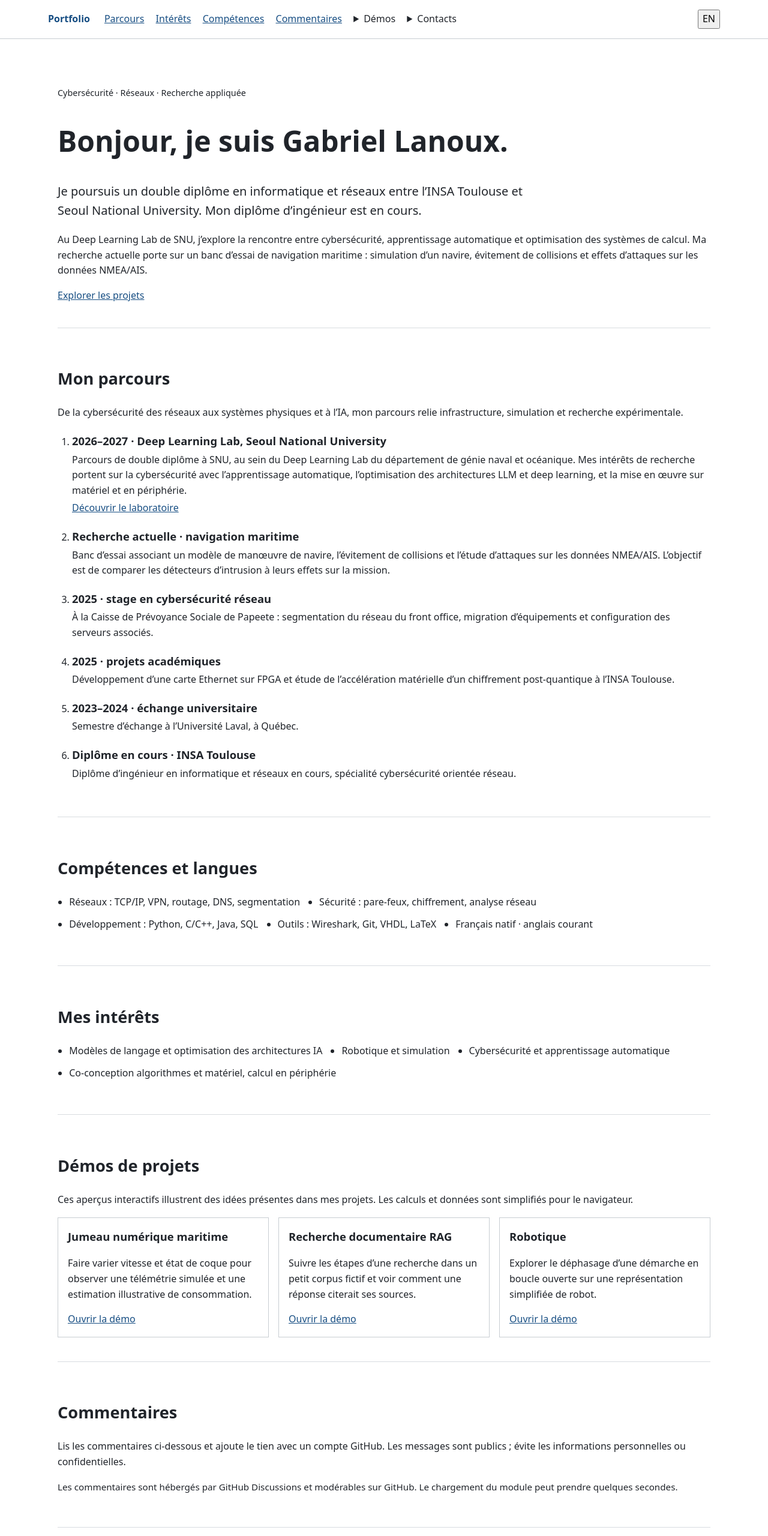
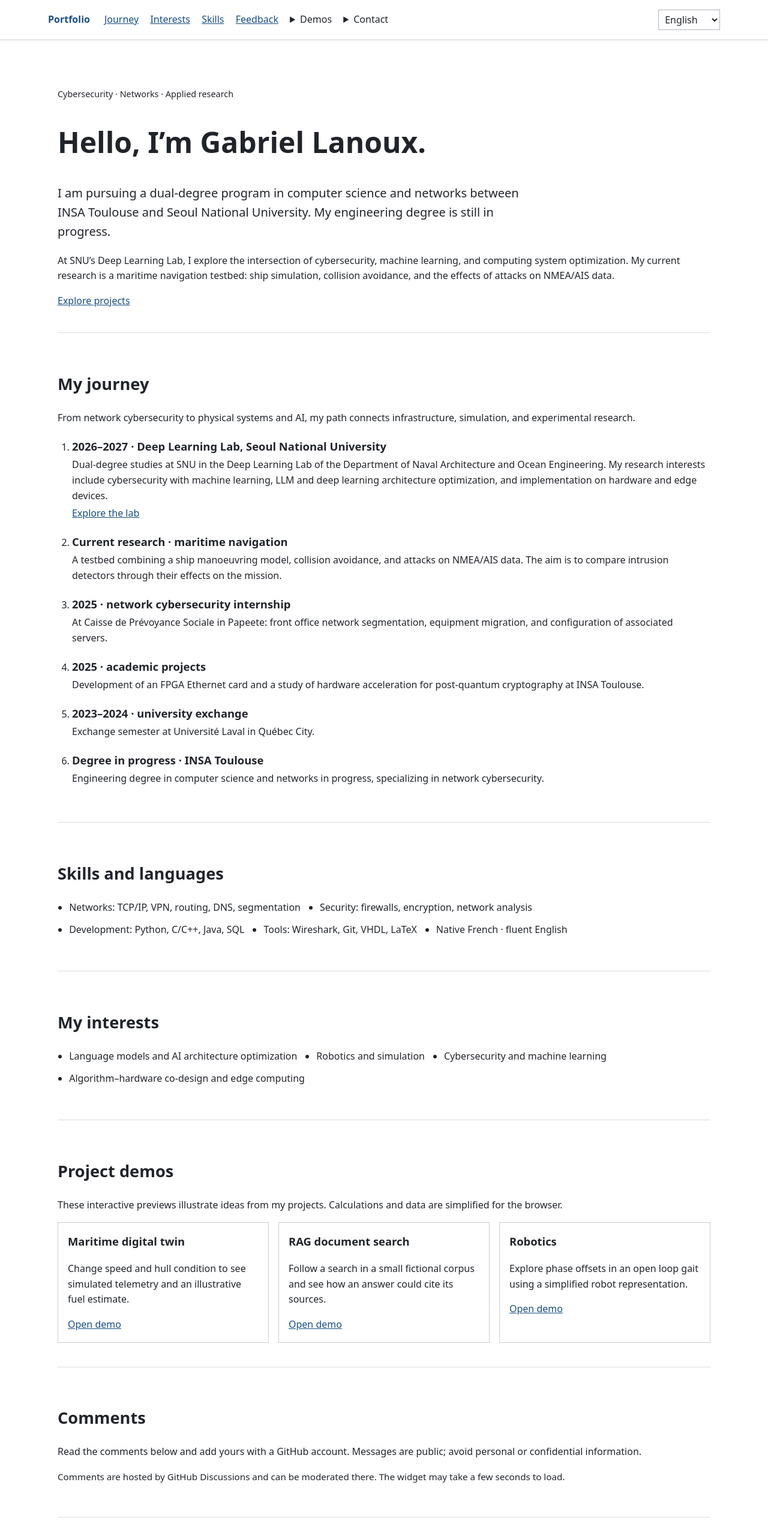
Before and after one commit to glanoux-research/glanoux-research.github.io, a plain HTML site: page index.html in a window 1280 px wide. Shown: the top 2560 px of the page at 60% size. Drawn offline with Linux system fonts and the light colour scheme.

Commit message:
Default portfolio to English with explicit French selection

```diff
--- a/index.html
+++ b/index.html
@@ -1,35 +1,35 @@
 <!doctype html>
-<html lang="fr">
+<html lang="en">
 <head>
   <meta charset="utf-8">
   <meta name="viewport" content="width=device-width, initial-scale=1">
-  <meta name="description" content="Gabriel Lanoux : double diplôme en cours entre l’INSA Toulouse et Seoul National University, recherche en cybersécurité, IA et systèmes physiques.">
-  <title>Gabriel Lanoux · Parcours et projets</title>
+  <meta name="description" content="Gabriel Lanoux: dual-degree studies at INSA Toulouse and Seoul National University, with research interests in cybersecurity, AI, and physical systems.">
+  <title>Gabriel Lanoux · Journey and projects</title>
   <link rel="stylesheet" href="styles.css">
   <script defer src="site.js"></script>
 </head>
 <body data-page="home">
-  <a class="skip-link" href="#main" data-i18n="skip">Aller au contenu</a>
+  <a class="skip-link" href="#main" data-i18n="skip">Skip to content</a>
   <header class="site-header">
     <a class="brand" href="./" data-i18n="brand">Portfolio</a>
-    <nav aria-label="Navigation principale" data-i18n-aria="navLabel">
-      <a href="#parcours" data-i18n="navJourney">Parcours</a>
-      <a href="#interets" data-i18n="navInterests">Intérêts</a>
-      <a href="#competences" data-i18n="navSkills">Compétences</a>
-      <a href="#commentaires" data-i18n="navFeedback">Commentaires</a>
+    <nav aria-label="Main navigation" data-i18n-aria="navLabel">
+      <a href="#parcours" data-i18n="navJourney">Journey</a>
+      <a href="#interets" data-i18n="navInterests">Interests</a>
+      <a href="#competences" data-i18n="navSkills">Skills</a>
+      <a href="#commentaires" data-i18n="navFeedback">Feedback</a>
       <details class="nav-menu">
-        <summary data-i18n="navDemos">Démos</summary>
+        <summary data-i18n="navDemos">Demos</summary>
         <div class="menu-panel">
-          <a href="demos/digital-twin.html" data-i18n="demoTwinShort">Jumeau numérique maritime</a>
-          <a href="demos/legal-rag.html" data-i18n="demoRagShort">Recherche documentaire RAG</a>
-          <a href="demos/robotics.html" data-i18n="demoRobotShort">Robotique</a>
-          <a href="#projets" data-i18n="allProjects">Tous les projets</a>
+          <a href="demos/digital-twin.html" data-i18n="demoTwinShort">Maritime digital twin</a>
+          <a href="demos/legal-rag.html" data-i18n="demoRagShort">RAG document search</a>
+          <a href="demos/robotics.html" data-i18n="demoRobotShort">Robotics</a>
+          <a href="#projets" data-i18n="allProjects">All projects</a>
         </div>
       </details>
       <details class="nav-menu">
-        <summary data-i18n="navContact">Contacts</summary>
+        <summary data-i18n="navContact">Contact</summary>
         <div class="menu-panel contact-menu">
-          <p data-i18n="contactIntro">Retrouve-moi sur ces canaux publics.</p>
+          <p data-i18n="contactIntro">Find me on these public channels.</p>
           <dl>
             <dt data-i18n="contactEmail">Email</dt><dd data-contact="email">—</dd>
             <dt>GitHub</dt><dd data-contact="github">—</dd>
@@ -38,69 +38,69 @@
         </div>
       </details>
     </nav>
-    <button class="lang-toggle" type="button" aria-label="Switch to English" data-lang-toggle>EN</button>
+    <label class="lang-control"><span class="visually-hidden" data-i18n="languageLabel">Language</span><select data-language-select aria-label="Language"><option value="en">English</option><option value="fr">Français</option></select></label>
   </header>
 
   <main id="main">
     <section class="intro" aria-labelledby="intro-title">
-      <p class="eyebrow" data-i18n="eyebrow">Cybersécurité · Réseaux · Recherche appliquée</p>
-      <h1 id="intro-title" data-i18n="introTitle">Bonjour, je suis Gabriel Lanoux.</h1>
-      <p class="lead" data-i18n="introLead">Je poursuis un double diplôme en informatique et réseaux entre l’INSA Toulouse et Seoul National University. Mon diplôme d’ingénieur est en cours.</p>
-      <p data-i18n="introBody">Au Deep Learning Lab de SNU, j’explore la rencontre entre cybersécurité, apprentissage automatique et optimisation des systèmes de calcul. Ma recherche actuelle porte sur un banc d’essai de navigation maritime : simulation d’un navire, évitement de collisions et effets d’attaques sur les données NMEA/AIS.</p>
-      <a href="#projets" data-i18n="explore">Explorer les projets</a>
+      <p class="eyebrow" data-i18n="eyebrow">Cybersecurity · Networks · Applied research</p>
+      <h1 id="intro-title" data-i18n="introTitle">Hello, I’m Gabriel Lanoux.</h1>
+      <p class="lead" data-i18n="introLead">I am pursuing a dual-degree program in computer science and networks between INSA Toulouse and Seoul National University. My engineering degree is still in progress.</p>
+      <p data-i18n="introBody">At SNU’s Deep Learning Lab, I explore the intersection of cybersecurity, machine learning, and computing system optimization. My current research is a maritime navigation testbed: ship simulation, collision avoidance, and the effects of attacks on NMEA/AIS data.</p>
+      <a href="#projets" data-i18n="explore">Explore projects</a>
     </section>
 
     <section id="parcours" aria-labelledby="journey-title">
-      <h2 id="journey-title" data-i18n="journeyTitle">Mon parcours</h2>
-      <p data-i18n="journeyIntro">De la cybersécurité des réseaux aux systèmes physiques et à l’IA, mon parcours relie infrastructure, simulation et recherche expérimentale.</p>
+      <h2 id="journey-title" data-i18n="journeyTitle">My journey</h2>
+      <p data-i18n="journeyIntro">From network cybersecurity to physical systems and AI, my path connects infrastructure, simulation, and experimental research.</p>
       <ol class="journey-list">
-        <li><h3 data-i18n="journeySnuTitle">2026–2027 · Deep Learning Lab, Seoul National University</h3><p data-i18n="journeySnuText">Parcours de double diplôme à SNU, au sein du Deep Learning Lab du département de génie naval et océanique. Mes intérêts de recherche portent sur la cybersécurité avec l’apprentissage automatique, l’optimisation des architectures LLM et deep learning, et la mise en œuvre sur matériel et en périphérie.</p><a href="https://dllab.snu.ac.kr/" target="_blank" rel="noopener noreferrer" data-i18n="labLink">Découvrir le laboratoire</a></li>
-        <li><h3 data-i18n="journeyNowTitle">Recherche actuelle · navigation maritime</h3><p data-i18n="journeyNowText">Banc d’essai associant un modèle de manœuvre de navire, l’évitement de collisions et l’étude d’attaques sur les données NMEA/AIS. L’objectif est de comparer les détecteurs d’intrusion à leurs effets sur la mission.</p></li>
-        <li><h3 data-i18n="journeyInternshipTitle">2025 · stage en cybersécurité réseau</h3><p data-i18n="journeyInternshipText">À la Caisse de Prévoyance Sociale de Papeete : segmentation du réseau du front office, migration d’équipements et configuration des serveurs associés.</p></li>
-        <li><h3 data-i18n="journeyAcademicTitle">2025 · projets académiques</h3><p data-i18n="journeyAcademicText">Développement d’une carte Ethernet sur FPGA et étude de l’accélération matérielle d’un chiffrement post-quantique à l’INSA Toulouse.</p></li>
-        <li><h3 data-i18n="journeyExchangeTitle">2023–2024 · échange universitaire</h3><p data-i18n="journeyExchangeText">Semestre d’échange à l’Université Laval, à Québec.</p></li>
-        <li><h3 data-i18n="journeyEducationTitle">Diplôme en cours · INSA Toulouse</h3><p data-i18n="journeyEducationText">Diplôme d’ingénieur en informatique et réseaux en cours, spécialité cybersécurité orientée réseau.</p></li>
+        <li><h3 data-i18n="journeySnuTitle">2026–2027 · Deep Learning Lab, Seoul National University</h3><p data-i18n="journeySnuText">Dual-degree studies at SNU in the Deep Learning Lab of the Department of Naval Architecture and Ocean Engineering. My research interests include cybersecurity with machine learning, LLM and deep learning architecture optimization, and implementation on hardware and edge devices.</p><a href="https://dllab.snu.ac.kr/" target="_blank" rel="noopener noreferrer" data-i18n="labLink">Explore the lab</a></li>
+        <li><h3 data-i18n="journeyNowTitle">Current research · maritime navigation</h3><p data-i18n="journeyNowText">A testbed combining a ship manoeuvring model, collision avoidance, and attacks on NMEA/AIS data. The aim is to compare intrusion detectors through their effects on the mission.</p></li>
+        <li><h3 data-i18n="journeyInternshipTitle">2025 · network cybersecurity internship</h3><p data-i18n="journeyInternshipText">At Caisse de Prévoyance Sociale in Papeete: front office network segmentation, equipment migration, and configuration of associated servers.</p></li>
+        <li><h3 data-i18n="journeyAcademicTitle">2025 · academic projects</h3><p data-i18n="journeyAcademicText">Development of an FPGA Ethernet card and a study of hardware acceleration for post-quantum cryptography at INSA Toulouse.</p></li>
+        <li><h3 data-i18n="journeyExchangeTitle">2023–2024 · university exchange</h3><p data-i18n="journeyExchangeText">Exchange semester at Université Laval in Québec City.</p></li>
+        <li><h3 data-i18n="journeyEducationTitle">Degree in progress · INSA Toulouse</h3><p data-i18n="journeyEducationText">Engineering degree in computer science and networks in progress, specializing in network cybersecurity.</p></li>
       </ol>
     </section>
 
     <section id="competences" aria-labelledby="skills-title">
-      <h2 id="skills-title" data-i18n="skillsTitle">Compétences et langues</h2>
+      <h2 id="skills-title" data-i18n="skillsTitle">Skills and languages</h2>
       <ul class="interest-list">
-        <li data-i18n="skillNetworks">Réseaux : TCP/IP, VPN, routage, DNS, segmentation</li>
-        <li data-i18n="skillSecurity">Sécurité : pare-feux, chiffrement, analyse réseau</li>
-        <li data-i18n="skillCode">Développement : Python, C/C++, Java, SQL</li>
-        <li data-i18n="skillTools">Outils : Wireshark, Git, VHDL, LaTeX</li>
-        <li data-i18n="skillLanguages">Français natif · anglais courant</li>
+        <li data-i18n="skillNetworks">Networks: TCP/IP, VPN, routing, DNS, segmentation</li>
+        <li data-i18n="skillSecurity">Security: firewalls, encryption, network analysis</li>
+        <li data-i18n="skillCode">Development: Python, C/C++, Java, SQL</li>
+        <li data-i18n="skillTools">Tools: Wireshark, Git, VHDL, LaTeX</li>
+        <li data-i18n="skillLanguages">Native French · fluent English</li>
       </ul>
     </section>
 
     <section id="interets" aria-labelledby="interests-title">
-      <h2 id="interests-title" data-i18n="interestsTitle">Mes intérêts</h2>
+      <h2 id="interests-title" data-i18n="interestsTitle">My interests</h2>
       <ul class="interest-list">
-        <li data-i18n="interestAI">Modèles de langage et optimisation des architectures IA</li>
-        <li data-i18n="interestRobotics">Robotique et simulation</li>
-        <li data-i18n="interestSecurity">Cybersécurité et apprentissage automatique</li>
-        <li data-i18n="interestResearch">Co-conception algorithmes et matériel, calcul en périphérie</li>
+        <li data-i18n="interestAI">Language models and AI architecture optimization</li>
+        <li data-i18n="interestRobotics">Robotics and simulation</li>
+        <li data-i18n="interestSecurity">Cybersecurity and machine learning</li>
+        <li data-i18n="interestResearch">Algorithm–hardware co-design and edge computing</li>
       </ul>
     </section>
 
     <section id="projets" aria-labelledby="projects-title">
-      <h2 id="projects-title" data-i18n="projectsTitle">Démos de projets</h2>
-      <p data-i18n="projectsIntro">Ces aperçus interactifs illustrent des idées présentes dans mes projets. Les calculs et données sont simplifiés pour le navigateur.</p>
+      <h2 id="projects-title" data-i18n="projectsTitle">Project demos</h2>
+      <p data-i18n="projectsIntro">These interactive previews illustrate ideas from my projects. Calculations and data are simplified for the browser.</p>
       <div class="project-grid">
-        <article><h3 data-i18n="demoTwinShort">Jumeau numérique maritime</h3><p data-i18n="twinCard">Faire varier vitesse et état de coque pour observer une télémétrie simulée et une estimation illustrative de consommation.</p><a href="demos/digital-twin.html" data-i18n="openDemo">Ouvrir la démo</a></article>
-        <article><h3 data-i18n="demoRagShort">Recherche documentaire RAG</h3><p data-i18n="ragCard">Suivre les étapes d’une recherche dans un petit corpus fictif et voir comment une réponse citerait ses sources.</p><a href="demos/legal-rag.html" data-i18n="openDemo">Ouvrir la démo</a></article>
-        <article><h3 data-i18n="demoRobotShort">Robotique</h3><p data-i18n="robotCard">Explorer le déphasage d’une démarche en boucle ouverte sur une représentation simplifiée de robot.</p><a href="demos/robotics.html" data-i18n="openDemo">Ouvrir la démo</a></article>
+        <article><h3 data-i18n="demoTwinShort">Maritime digital twin</h3><p data-i18n="twinCard">Change speed and hull condition to see simulated telemetry and an illustrative fuel estimate.</p><a href="demos/digital-twin.html" data-i18n="openDemo">Open demo</a></article>
+        <article><h3 data-i18n="demoRagShort">RAG document search</h3><p data-i18n="ragCard">Follow a search in a small fictional corpus and see how an answer could cite its sources.</p><a href="demos/legal-rag.html" data-i18n="openDemo">Open demo</a></article>
+        <article><h3 data-i18n="demoRobotShort">Robotics</h3><p data-i18n="robotCard">Explore phase offsets in an open loop gait using a simplified robot representation.</p><a href="demos/robotics.html" data-i18n="openDemo">Open demo</a></article>
       </div>
     </section>
 
     <section id="commentaires" aria-labelledby="feedback-title">
-      <h2 id="feedback-title" data-i18n="feedbackTitle">Commentaires</h2>
-      <p data-i18n="feedbackIntro">Lis les commentaires ci-dessous et ajoute le tien avec un compte GitHub. Les messages sont publics ; évite les informations personnelles ou confidentielles.</p>
-      <div class="giscus" id="comments-widget" aria-label="Commentaires GitHub" data-i18n-aria="feedbackLabel"></div>
-      <p class="note" data-i18n="feedbackNote">Les commentaires sont hébergés par GitHub Discussions et modérables sur GitHub. Le chargement du module peut prendre quelques secondes.</p>
+      <h2 id="feedback-title" data-i18n="feedbackTitle">Comments</h2>
+      <p data-i18n="feedbackIntro">Read the comments below and add yours with a GitHub account. Messages are public; avoid personal or confidential information.</p>
+      <div class="giscus" id="comments-widget" aria-label="GitHub comments" data-i18n-aria="feedbackLabel"></div>
+      <p class="note" data-i18n="feedbackNote">Comments are hosted by GitHub Discussions and can be moderated there. The widget may take a few seconds to load.</p>
     </section>
   </main>
-  <footer><p data-i18n="footer">Portfolio en cours de préparation · Français / English</p></footer>
+  <footer><p data-i18n="footer">Portfolio in preparation · Français / English</p></footer>
 </body>
 </html>
--- a/site.js
+++ b/site.js
@@ -7,7 +7,7 @@ const PUBLIC_CONTACTS = {
 
 const translations = {
   fr: {
-    skip: 'Aller au contenu', brand: 'Portfolio', navLabel: 'Navigation principale',
+    skip: 'Aller au contenu', brand: 'Portfolio', navLabel: 'Navigation principale', languageLabel: 'Langue',
     navJourney: 'Parcours', navInterests: 'Intérêts', navSkills: 'Compétences', navFeedback: 'Commentaires', navDemos: 'Démos', navContact: 'Contacts',
     contactIntro: 'Retrouve-moi sur ces canaux publics.', contactEmail: 'Email',
     demoTwinShort: 'Jumeau numérique maritime', demoRagShort: 'Recherche documentaire RAG',
@@ -51,7 +51,7 @@ const translations = {
     unavailable: 'À renseigner', titleHome: 'Gabriel Lanoux · Parcours et projets', titleTwin: 'Démo · Jumeau numérique maritime', titleRag: 'Démo · Recherche documentaire RAG', titleRobot: 'Démo · Robotique'
   },
   en: {
-    skip: 'Skip to content', brand: 'Portfolio', navLabel: 'Main navigation',
+    skip: 'Skip to content', brand: 'Portfolio', navLabel: 'Main navigation', languageLabel: 'Language',
     navJourney: 'Journey', navInterests: 'Interests', navSkills: 'Skills', navFeedback: 'Feedback', navDemos: 'Demos', navContact: 'Contact',
     contactIntro: 'Find me on these public channels.', contactEmail: 'Email',
     demoTwinShort: 'Maritime digital twin', demoRagShort: 'RAG document search',
@@ -97,7 +97,7 @@ const translations = {
 };
 
 const page = document.body.dataset.page;
-let lang = localStorage.getItem('portfolio-lang') === 'en' ? 'en' : 'fr';
+let lang = localStorage.getItem('portfolio-lang') === 'fr' ? 'fr' : 'en';
 
 function setText(selector, value) {
   const element = document.querySelector(selector);
@@ -154,9 +154,9 @@ function render() {
   document.title = t['title' + page[0].toUpperCase() + page.slice(1)];
   document.querySelectorAll('[data-i18n]').forEach(el => { el.textContent = t[el.dataset.i18n]; });
   document.querySelectorAll('[data-i18n-aria]').forEach(el => { el.setAttribute('aria-label', t[el.dataset.i18nAria]); });
-  const button = document.querySelector('[data-lang-toggle]');
-  button.textContent = lang === 'fr' ? 'EN' : 'FR';
-  button.setAttribute('aria-label', lang === 'fr' ? 'Switch to English' : 'Passer en français');
+  const selector = document.querySelector('[data-language-select]');
+  selector.value = lang;
+  selector.setAttribute('aria-label', t.languageLabel);
   renderContacts(t);
   renderTwin(t);
   renderRag(t);
@@ -188,8 +188,8 @@ function initComments() {
   document.getElementById('comments-widget').append(script);
 }
 
-document.querySelector('[data-lang-toggle]').addEventListener('click', () => {
-  lang = lang === 'fr' ? 'en' : 'fr';
+document.querySelector('[data-language-select]').addEventListener('change', (event) => {
+  lang = event.target.value === 'fr' ? 'fr' : 'en';
   localStorage.setItem('portfolio-lang', lang);
   render();
 });
--- a/styles.css
+++ b/styles.css
@@ -17,7 +17,9 @@ nav > a, summary { white-space: nowrap; }
 .menu-panel p { margin: 0 0 .5rem; }
 .menu-panel dl { display: grid; grid-template-columns: auto 1fr; gap: .2rem .8rem; margin: 0; }
 .menu-panel dd { margin: 0; overflow-wrap: anywhere; }
-.lang-toggle { margin-left: auto; cursor: pointer; }
+.lang-control { margin-left: auto; }
+.lang-control select { padding: .25rem .8rem .25rem .4rem; background: white; color: inherit; border: 1px solid #aeb6be; }
+.visually-hidden { position: absolute; width: 1px; height: 1px; padding: 0; margin: -1px; overflow: hidden; clip: rect(0, 0, 0, 0); white-space: nowrap; border: 0; }
 main { max-width: 70rem; margin: auto; padding: 0 1rem 4rem; }
 section { padding: 2.5rem 0; border-bottom: 1px solid #d8dce0; }
 .intro { padding-top: 4rem; }
@@ -40,4 +42,4 @@ h3 { font-size: 1.15rem; }
 .output dd { margin: 0; }
 .note { font-size: .95rem; }
 footer { max-width: 70rem; padding: 1rem; margin: auto; }
-@media (max-width: 640px) { .site-header { align-items: start; } .menu-panel { position: static; box-shadow: none; } .lang-toggle { margin-left: 0; } }
+@media (max-width: 640px) { .site-header { align-items: start; } .menu-panel { position: static; box-shadow: none; } .lang-control { margin-left: 0; } }
```
Also changed, not shown: demos/digital-twin.html (+3 -3 lines), demos/legal-rag.html (+3 -3 lines), demos/robotics.html (+3 -3 lines), 1 other file.
